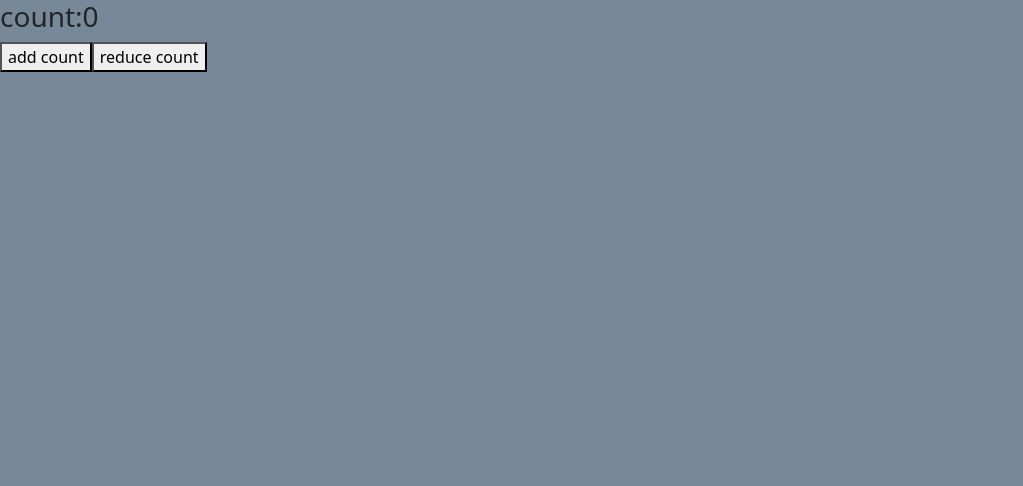
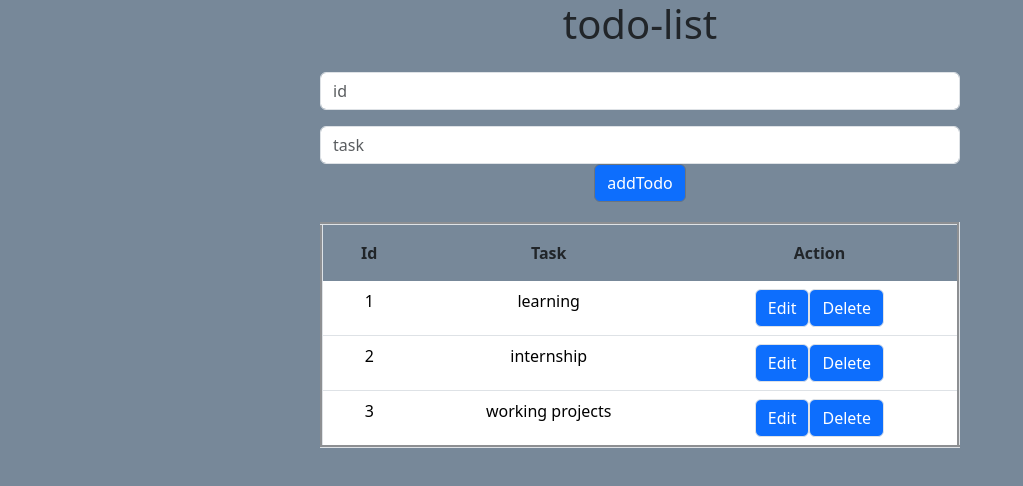
Before and after one commit to priyavollmoon/learning, a React (Create React App) app: page / in a window 1280 px wide. Shown: the top 486 px of the page, without its empty margins (0-1023 px from the left). Built offline with nearby package versions, Linux system fonts and the light colour scheme.

Commit message:
seventh commit

```diff
--- /dev/null
+++ b/src/Box modules/Hooks/Hooks.js
@@ -0,0 +1,29 @@
+import React, { useContext, useState } from 'react';
+import { myContext } from './Mycontext';
+
+function Hooks() {
+  const { name, setName } = useContext(myContext);
+  const [input, setInput] = useState("");
+
+  const handleSave = () => {
+    setName(input);
+    setInput("");
+  };
+
+  return (
+    <div>
+      <h2>Hello, {name}</h2>
+      <h3>Input value: {input}</h3>
+
+      <input
+        type='text'
+        value={input}
+        onChange={(e) => setInput(e.target.value)}
+      />
+
+      <button onClick={handleSave}>Save</button>
+    </div>
+  );
+}
+
+export default Hooks;
--- /dev/null
+++ b/src/Box modules/Hooks/Mycontext.js
@@ -0,0 +1,3 @@
+import { createContext } from "react";
+
+export const myContext=createContext();
--- /dev/null
+++ b/src/Box modules/Hooks/Providers.js
@@ -0,0 +1,15 @@
+import React, { useContext, useState } from 'react'
+import { myContext } from './Mycontext'
+import Hooks from './Hooks'
+
+function Providers() {
+    const [name,setName]=useState("rasika");
+  return (
+    <myContext.Provider value={{name,setName }}>
+        <Hooks/>
+
+    </myContext.Provider>
+  )
+}
+
+export default Providers;
--- a/src/Box modules/Hooks/QuizApp.js
+++ /dev/null
@@ -1,112 +0,0 @@
-import React, { useReducer, useEffect } from "react";
-
-// 1. Initial state definition
-const initialState = {
-  currentQuestion: 0,
-  score: 0,
-  answers: [],
-  timeLeft: 30,
-  showResult: false,
-};
-
-// 2. Reducer function definition
-function quizReducer(state, action) {
-  switch (action.type) {
-    case "TICK":
-      return { ...state, timeLeft: state.timeLeft - 1 };
-
-    case "SELECT_ANSWER":
-      const isCorrect = action.payload === action.correctAnswer;
-      return {
-        ...state,
-        score: isCorrect ? state.score + 1 : state.score,
-        answers: [...state.answers, action.payload],
-      };
-
-    case "NEXT_QUESTION":
-      const isLast = state.currentQuestion + 1 >= questions.length;
-      return {
-        ...state,
-        currentQuestion: state.currentQuestion + 1,
-        timeLeft: 30,
-        showResult: isLast,
-      };
-
-    case "TIME_UP":
-      return {
-        ...state,
-        currentQuestion: state.currentQuestion + 1,
-        timeLeft: 30,
-      };
-
-    case "RESTART":
-      return initialState;
-
-    default:
-      return state;
-  }
-}
-
-// 3. List of questions for the quiz
-const questions = [
-  {
-    question: "What is the capital of France?",
-    options: ["Paris", "London", "Rome", "Berlin"],
-    answer: "Paris",
-  },
-  {
-    question: "What is the largest planet in our solar system?",
-    options: ["Earth", "Jupiter", "Saturn", "Mars"],
-    answer: "Jupiter",
-  },
-  // Add more questions as needed
-];
-
-function QuizApp() {
-  const [state, dispatch] = useReducer(quizReducer, initialState);
-  const current = questions[state.currentQuestion];
-
-  // Timer logic with useEffect
-  useEffect(() => {
-    if (state.showResult) return;
-    const timer = setInterval(() => {
-      dispatch({ type: "TICK" });
-    }, 1000);
-
-    if (state.timeLeft <= 0) {
-      dispatch({ type: "TIME_UP" });
-    }
-
-    return () => clearInterval(timer); // Clean up the interval on component unmount
-  }, [state.timeLeft, state.showResult]);
-
-  // Handle the user selecting an answer
-  const handleAnswer = (option) => {
-    dispatch({ type: "SELECT_ANSWER", payload: option, correctAnswer: current.answer });
-    setTimeout(() => {
-      dispatch({ type: "NEXT_QUESTION" });
-    }, 500);
-  };
-
-  return (
-    <div>
-      {state.showResult ? (
-        <div>
-          <h2>Quiz Completed!</h2>
-          <p>Your Score: {state.score} / {questions.length}</p>
-          <button onClick={() => dispatch({ type: "RESTART" })}>Restart</button>
-        </div>
-      ) : (
-        <div>
-          <h3>{current.question}</h3>
-          <p>Time Left: {state.timeLeft}s</p>
-          {current.options.map((opt, i) => (
-            <button key={i} onClick={() => handleAnswer(opt)}>{opt}</button>
-          ))}
-        </div>
-      )}
-    </div>
-  );
-}
-
-export default QuizApp;
--- /dev/null
+++ b/src/Box modules/Hooks/Todo.js
@@ -0,0 +1,126 @@
+import React, { useEffect, useReducer, useState } from "react";
+
+const Todos = [
+  {
+    id: 1,
+    todo: "learning",
+  },
+  {
+    id: 2,
+    todo: "internship",
+  },
+  { id: 3, todo: "working projects" },
+];
+
+function todoReducer(state, action) {
+  switch (action.type) {
+    case "ADD-TODO":
+      return [...state, { id: action.payload.id, todo: action.payload.todo }];
+    case "EDIT-TODO":
+        return state.map((item)=>
+            item.id===action.payload.id ?{...item,todo:action.payload.todo}:item
+        );
+    case "DELETE-TODO":
+        return state.filter((item)=> item.id !== action.payload.id);
+
+    default:
+      return state;
+  }
+}
+function Todo() {
+  const [state, dispatch] = useReducer(todoReducer, JSON.parse(localStorage.getItem("todos")) || Todos);
+  const [id, setId] = useState("");
+  const [todo, setTodo] = useState("");
+  const [isEdit,setIsEdit]=useState(false);
+
+  useEffect(()=>{
+    localStorage.setItem("todos",JSON.stringify(state));
+  },[state])
+
+  const handleAddTodo = () => {
+    if ( todo.trim() !== "") {
+        if(isEdit){
+            dispatch({
+                type:"EDIT-TODO",
+                payload:{id,todo}
+            })
+            setIsEdit(false)
+        }else{
+      dispatch({
+        type: "ADD-TODO",
+        payload: { id, todo },
+      });
+    }
+      setId("");
+      setTodo("");
+
+    }
+  };
+
+  const handleEditTodo=(item)=>{
+    setId(item.id);
+    setTodo(item.todo);
+    setIsEdit(true);
+  }
+
+  const handleDeleteTodo=(id)=>{
+    dispatch({
+        type:"DELETE-TODO",
+        payload:{id}
+    })
+
+  }
+  return (
+    <div className="text-center d-flex flex-column align-items-center justify-content-center ">
+      <h1 className="heading">todo-list</h1>
+      <input
+        type="number"
+        placeholder="id"
+        value={id}
+        name="id"
+        onChange={(e) => setId(Number(e.target.value))}
+        className="form-control w-50 border rounded  p-10  my-3"
+      />
+      <input
+        type="text"
+        placeholder="task"
+        value={todo}
+        name="todo"
+        onChange={(e) => setTodo(e.target.value)}
+         className="form-control w-50 border rounded p-10"
+      />
+
+      <button onClick={handleAddTodo} className="btn btn-secondary w-30 bg-primary">addTodo</button>
+
+      <table
+        border="3"
+        cellPadding="16"
+        style={{ marginTop: "20px" }}
+        className="table w-50 "
+      >
+        <thead>
+
+            <th>Id</th>
+            <th>Task</th>
+            <th>Action</th>
+
+        </thead>
+        <tbody>
+          {state.map((item) => (
+            <tr key={item.id}>
+              <td>{item.id}</td>
+              <td>{item.todo}</td>
+              <td>
+                <button onClick={()=>handleEditTodo(item)}  className="btn btn-primary border">Edit</button>
+                <button onClick={()=>handleDeleteTodo(item.id)} className="btn btn-primary border">Delete</button>
+              </td>
+            </tr>
+          ))}
+        </tbody>
+
+      </table>
+    </div>
+  );
+}
+
+export default Todo;
--- a/src/index.js
+++ b/src/index.js
@@ -2,9 +2,10 @@ import React, { StrictMode } from 'react';
 import ReactDOM from 'react-dom/client';
 import Timer from './App';
 import { BrowserRouter } from 'react-router-dom';
-import QuizApp from './Box modules/Hooks/QuizApp';
-import UseReducer from './Box modules/Hooks/UseReducer';
-
+import Todo from './Box modules/Hooks/Todo';
+import Hooks from './Box modules/Hooks/Hooks';
+import Provider from './Box modules/Hooks/Providers';
+import Providers from './Box modules/Hooks/Providers';
 
 
 const root = ReactDOM.createRoot(document.getElementById('root'));
@@ -12,8 +13,8 @@ root.render(
 
    <StrictMode>
 
-      <UseReducer/>
-
+      <Todo/>
+      {/* <Providers/> */}
 
    </StrictMode>
 
```
